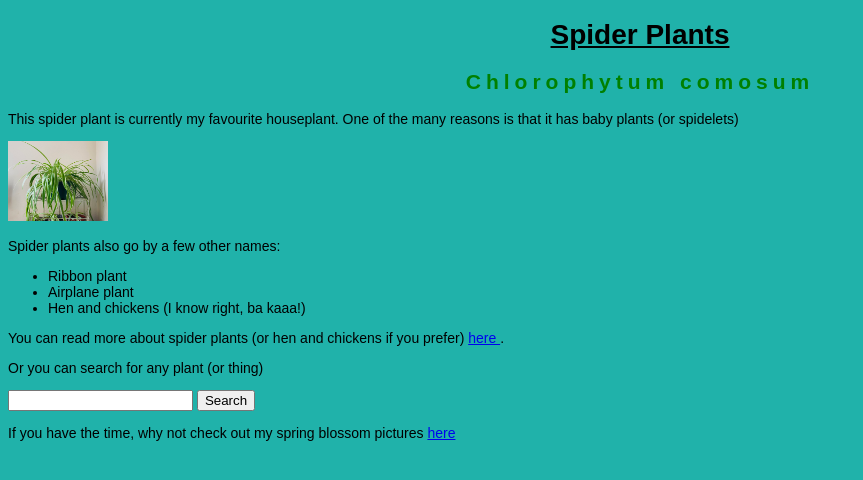
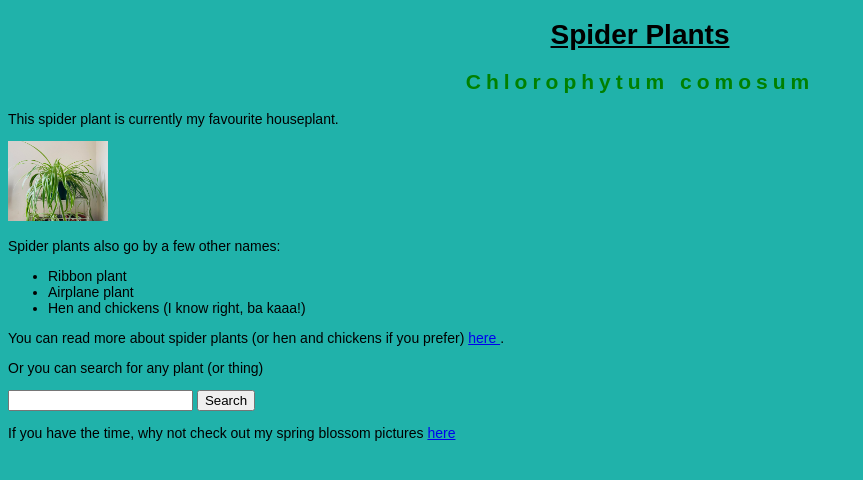
Before and after one commit to Jenlearns/CS50xCourseWebsite, a plain HTML site: page index.html in a window 1280 px wide. Shown: the whole page, without its empty margins (0-863 px from the left). Drawn offline with Linux system fonts and the light colour scheme.

Commit message:
index modified

```diff
--- a/index.html
+++ b/index.html
@@ -11,7 +11,7 @@
 <h1>Spider Plants</h1>
 
 <h2>Chlorophytum comosum</h2>
-<p> This spider plant is currently my favourite houseplant. One of the many reasons is that it has baby plants (or spidelets)</p>
+<p> This spider plant is currently my favourite houseplant.</p>
 
  <img src="plant.jpg"width="100" height="80" alt="spider plant"/>
 
```
